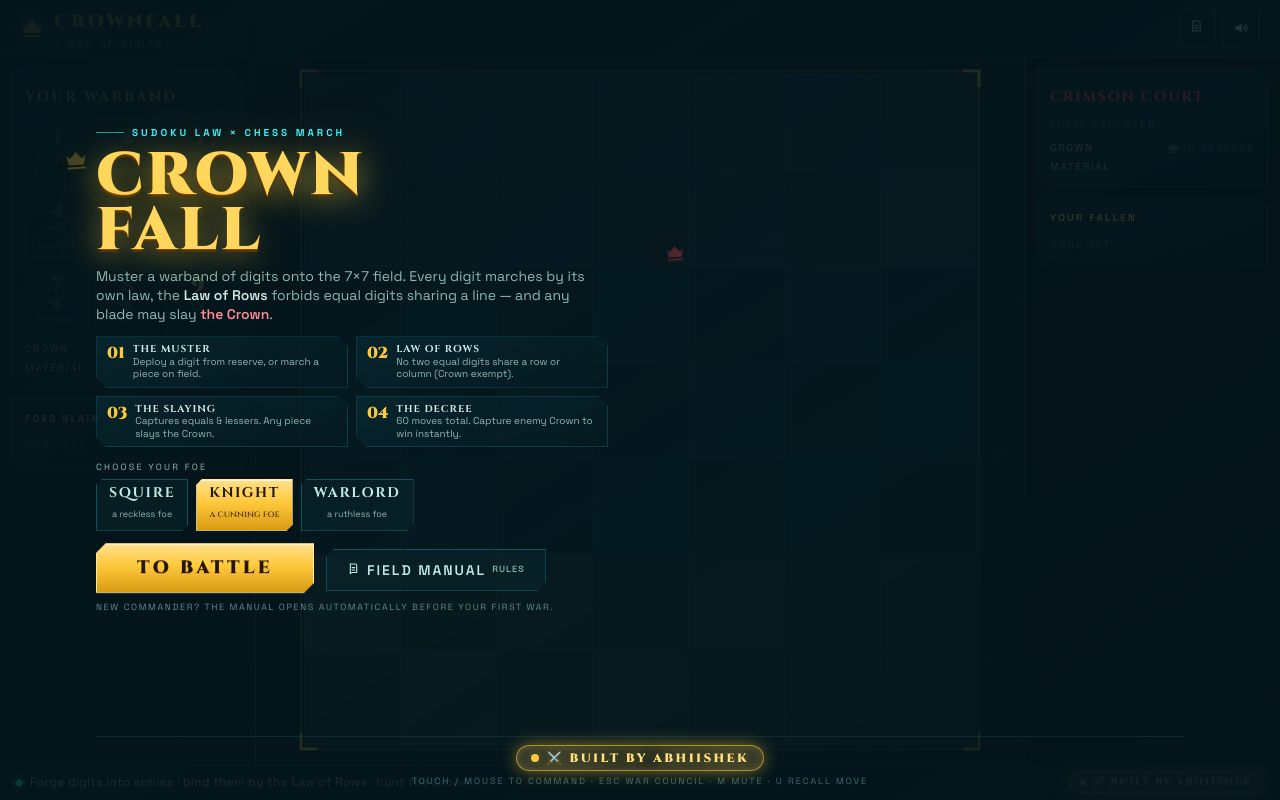
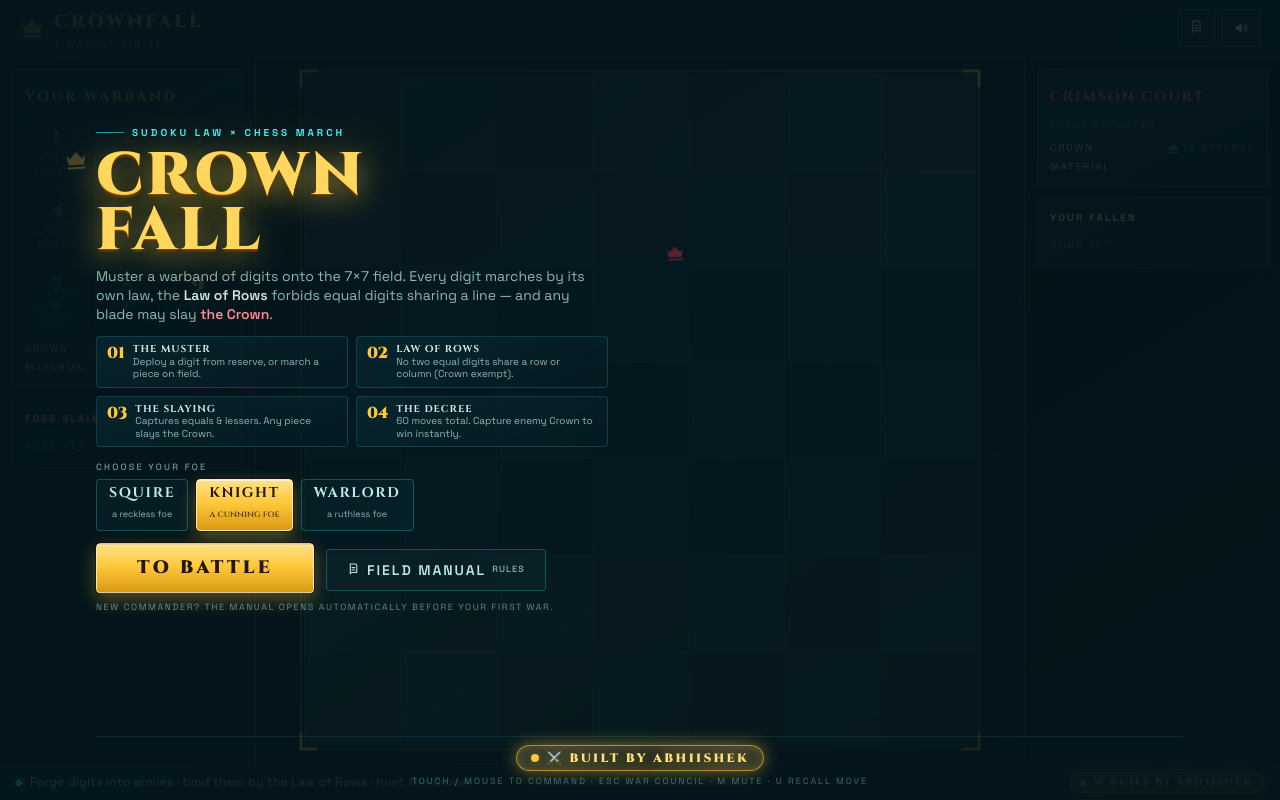
Before and after one commit to codewithabhiishek/Crownfall-A-War-of-Digits, a React (Vite) app: page / in a window 1280 px wide. Built offline with nearby package versions, Linux system fonts and the light colour scheme.

Commit message:
fix: remove diagonal clipped corners and ensure continuous rectangular borders across all UI panels, unit cards, and buttons

```diff
--- a/src/App.tsx
+++ b/src/App.tsx
@@ -700,7 +700,7 @@ export default function App() {
         disabled={!inBattle || !!over || paused || !avail || hud.turn !== 0 || dimByForce}
         title={avail ? `${PIECE_NAMES[v]} — ${MARCH_TEXT[v]}` : `${PIECE_NAMES[v]} — already deployed`}
         className={[
-          "group relative flex flex-col items-center justify-center gap-0.5 border transition-all duration-150 select-none",
+          "group relative flex flex-col items-center justify-center gap-0.5 border rounded-[3px] transition-all duration-150 select-none",
           mode === "mobile"
             ? "flex-1 min-w-0 h-[48px] px-0.5 py-1"
             : "py-2 px-1 min-h-[68px]",
@@ -713,12 +713,6 @@ export default function App() {
                 : "border-[#1a3a42]/70 bg-[#07222b]/80 text-[#3f6a70]",
           forced && isCrownUnit ? "attn-badge ring-1 ring-gold" : "",
         ].join(" ")}
-        style={{
-          clipPath:
-            mode === "mobile"
-              ? "polygon(4px 0,100% 0,100% calc(100% - 4px),calc(100% - 4px) 100%,0 100%,0 4px)"
-              : "polygon(6px 0,100% 0,100% calc(100% - 6px),calc(100% - 6px) 100%,0 100%,0 6px)",
-        }}
       >
         <span className={`font-display font-black leading-none ${mode === "mobile" ? "text-base sm:text-lg" : "text-xl"} ${v === 9 ? "text-gold-2" : ""}`}>
           {v}
@@ -811,7 +805,7 @@ export default function App() {
             <>
               <div
                 className={[
-                  "flex items-center gap-1.5 sm:gap-2 px-2 sm:px-3 py-1 sm:py-1.5 border text-[10px] sm:text-xs font-bold uppercase tracking-[0.14em] sm:tracking-[0.2em] transition-colors duration-300 shrink-0",
+                  "flex items-center gap-1.5 sm:gap-2 px-2 sm:px-3 py-1 sm:py-1.5 border rounded-[3px] text-[10px] sm:text-xs font-bold uppercase tracking-[0.14em] sm:tracking-[0.2em] transition-colors duration-300 shrink-0",
                   over
                     ? "border-[#2a5a63] text-mist"
                     : paused
@@ -820,7 +814,6 @@ export default function App() {
                         ? "border-blood/60 text-blood-2 bg-blood/10"
                         : "border-gold/60 text-gold-2 bg-gold/10",
                 ].join(" ")}
-                style={{ clipPath: "polygon(8px 0,100% 0,100% calc(100% - 8px),calc(100% - 8px) 100%,0 100%,0 8px)" }}
               >
                 {over ? (
                   <><span className="hidden sm:inline">Battle ended</span><span className="sm:hidden">Ended</span></>
@@ -1112,23 +1105,21 @@ export default function App() {
             <div className="lg:hidden flex items-center justify-center gap-2 mb-2 shrink-0">
               <button
                 onClick={() => setMenuTab("brief")}
-                className={`flex-1 max-w-[200px] py-1.5 px-3 text-xs font-display font-bold uppercase tracking-[0.14em] border transition-all duration-150 ${
+                className={`flex-1 max-w-[200px] py-1.5 px-3 text-xs font-display font-bold uppercase tracking-[0.14em] border rounded-[3px] transition-all duration-150 ${
                   menuTab === "brief"
                     ? "border-gold text-gold-2 bg-gold/15 shadow-[0_0_12px_rgba(255,201,60,0.25)]"
                     : "border-[#1a4a54] text-mist hover:text-fog bg-[#0a2b34]/40"
                 }`}
-                style={{ clipPath: "polygon(6px 0,100% 0,100% calc(100% - 6px),calc(100% - 6px) 100%,0 100%,0 6px)" }}
               >
                 BATTLE DECREE
               </button>
               <button
                 onClick={() => setMenuTab("marches")}
-                className={`flex-1 max-w-[200px] py-1.5 px-3 text-xs font-display font-bold uppercase tracking-[0.14em] border transition-all duration-150 ${
+                className={`flex-1 max-w-[200px] py-1.5 px-3 text-xs font-display font-bold uppercase tracking-[0.14em] border rounded-[3px] transition-all duration-150 ${
                   menuTab === "marches"
                     ? "border-gold text-gold-2 bg-gold/15 shadow-[0_0_12px_rgba(255,201,60,0.25)]"
                     : "border-[#1a4a54] text-mist hover:text-fog bg-[#0a2b34]/40"
                 }`}
-                style={{ clipPath: "polygon(6px 0,100% 0,100% calc(100% - 6px),calc(100% - 6px) 100%,0 100%,0 6px)" }}
               >
                 MARCH TABLE (9)
               </button>
@@ -1191,10 +1182,9 @@ export default function App() {
                           sfx.select();
                         }}
                         className={[
-                          "px-2.5 sm:px-3 py-1 sm:py-1.5 border transition-all duration-150 hover:-translate-y-0.5 active:scale-95",
+                          "px-2.5 sm:px-3 py-1 sm:py-1.5 border rounded-[3px] transition-all duration-150 hover:-translate-y-0.5 active:scale-95",
                           diff === d.id ? "btn-gold border-gold shadow-[0_0_10px_rgba(255,201,60,0.3)]" : "btn-ghost",
                         ].join(" ")}
-                        style={{ clipPath: "polygon(6px 0,100% 0,100% calc(100% - 6px),calc(100% - 6px) 100%,0 100%,0 6px)" }}
                       >
                         <span className="font-display font-bold text-xs sm:text-sm tracking-[0.12em] block leading-none">{d.name}</span>
                         <span className={`text-[8px] sm:text-[9px] ${diff === d.id ? "text-[#5c3c00]" : "text-mist"}`}>{d.blurb}</span>
--- a/src/index.css
+++ b/src/index.css
@@ -46,42 +46,28 @@ body {
   font-family: var(--font-display);
 }
 
-/* beveled war-ledger panel */
+/* clean, rectangular war-ledger panel with continuous borders */
 .panel {
   background: linear-gradient(160deg, rgba(11, 48, 59, 0.72), rgba(6, 26, 33, 0.9));
-  border: 1px solid rgba(53, 240, 255, 0.16);
+  border: 1px solid rgba(53, 240, 255, 0.2);
+  border-radius: 4px;
   box-shadow:
     inset 0 1px 0 rgba(53, 240, 255, 0.08),
     0 10px 30px rgba(0, 0, 0, 0.45);
-  clip-path: polygon(
-    0 0,
-    calc(100% - 14px) 0,
-    100% 14px,
-    100% 100%,
-    14px 100%,
-    0 calc(100% - 14px)
-  );
 }
 
 .panel-flat {
   background: linear-gradient(160deg, rgba(11, 48, 59, 0.55), rgba(6, 26, 33, 0.8));
-  border: 1px solid rgba(53, 240, 255, 0.13);
-  clip-path: polygon(
-    0 0,
-    calc(100% - 10px) 0,
-    100% 10px,
-    100% 100%,
-    10px 100%,
-    0 calc(100% - 10px)
-  );
+  border: 1px solid rgba(53, 240, 255, 0.16);
+  border-radius: 4px;
 }
 
 .panel-hover {
   transition: border-color 0.2s ease, box-shadow 0.2s ease;
 }
 .panel-hover:hover {
-  border-color: rgba(53, 240, 255, 0.38);
-  box-shadow: 0 0 18px rgba(53, 240, 255, 0.1);
+  border-color: rgba(53, 240, 255, 0.42);
+  box-shadow: 0 0 18px rgba(53, 240, 255, 0.12);
 }
 
 .btn-gold {
@@ -89,11 +75,11 @@ body {
   background: linear-gradient(180deg, #ffe08a, #ffc93c 45%, #d99a12);
   color: #241500;
   border: 1px solid #ffe9ad;
+  border-radius: 4px;
   box-shadow:
     0 0 0 1px rgba(0, 0, 0, 0.4),
     0 6px 18px rgba(255, 201, 60, 0.35),
     inset 0 1px 0 rgba(255, 255, 255, 0.6);
-  clip-path: polygon(10px 0, 100% 0, 100% calc(100% - 10px), calc(100% - 10px) 100%, 0 100%, 0 10px);
   transition: transform 0.12s ease, box-shadow 0.12s ease, filter 0.12s ease;
 }
 .btn-gold:hover {
@@ -110,9 +96,9 @@ body {
 
 .btn-ghost {
   border: 1px solid rgba(53, 240, 255, 0.25);
+  border-radius: 4px;
   color: #bfe9e3;
   background: rgba(10, 38, 46, 0.5);
-  clip-path: polygon(8px 0, 100% 0, 100% calc(100% - 8px), calc(100% - 8px) 100%, 0 100%, 0 8px);
   transition: all 0.12s ease;
 }
 .btn-ghost:hover {
@@ -158,9 +144,9 @@ body {
   display: grid;
   place-items: center;
   border: 1px solid rgba(53, 240, 255, 0.22);
+  border-radius: 4px;
   color: #a9dcd5;
   background: rgba(9, 34, 42, 0.6);
-  clip-path: polygon(7px 0, 100% 0, 100% calc(100% - 7px), calc(100% - 7px) 100%, 0 100%, 0 7px);
   transition: all 0.12s ease;
 }
 .icon-btn:hover {
```
